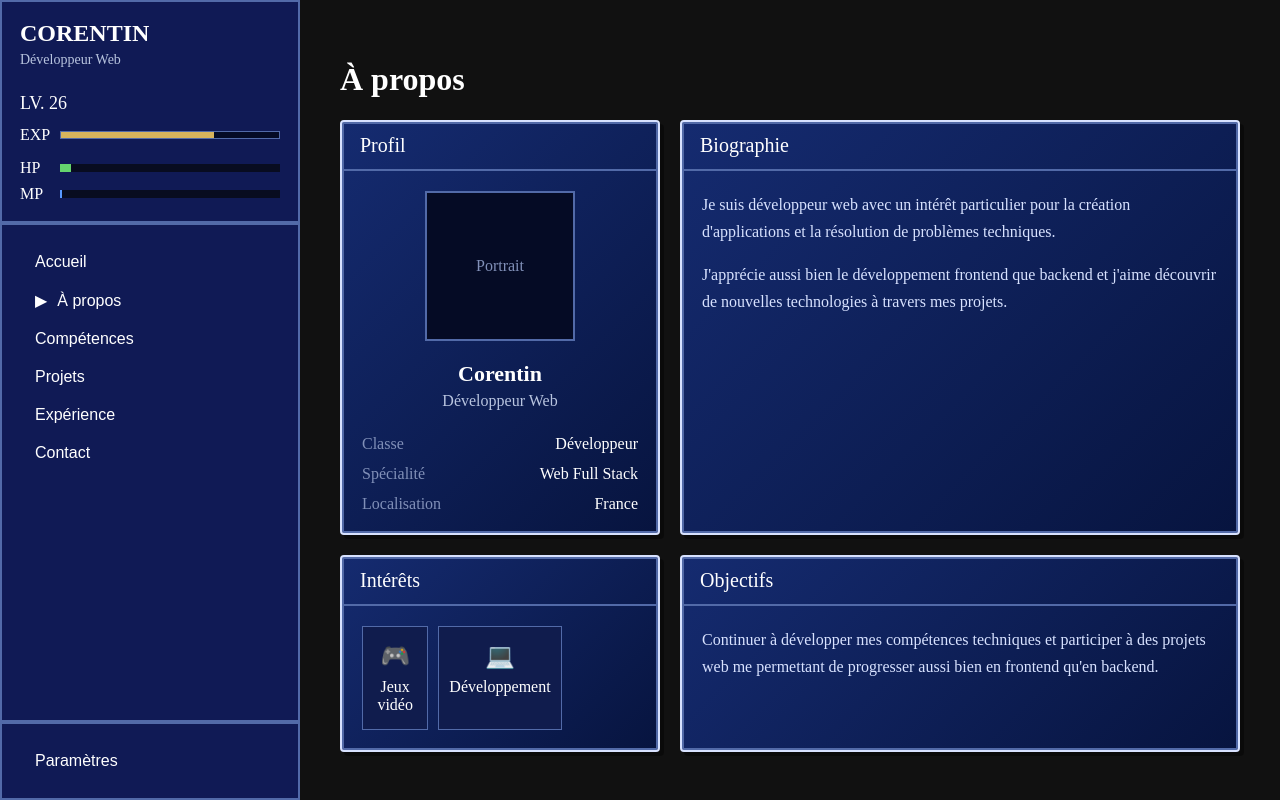
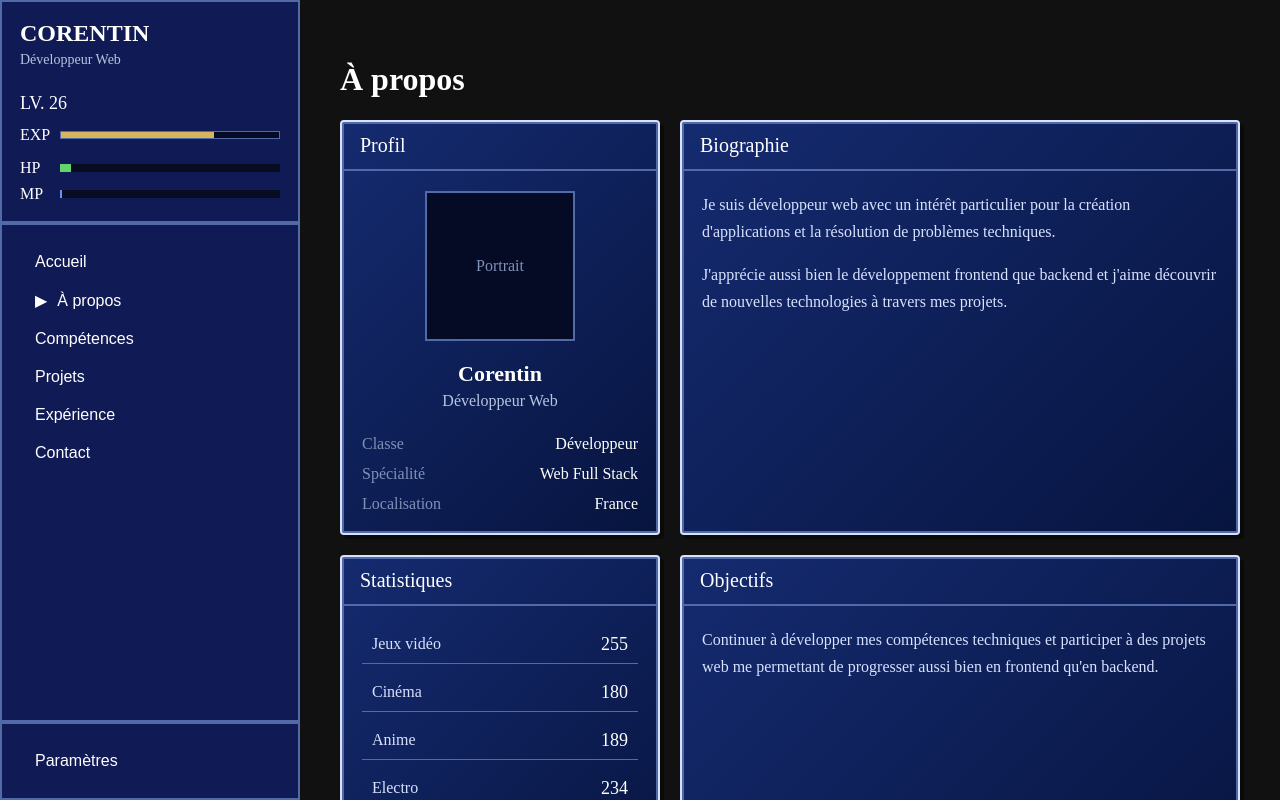
Before and after one commit to Corentin-Epitech/PortFolio, a React app in the folder portfolio/: page / in a window 1280 px wide. Both pictures are taken after a click on the button "À propos". Shown: the top 800 px of the page. Built offline with nearby package versions, Linux system fonts and the light colour scheme; the HTML template or start-up script is replaced by a standard one.

Commit message:
Add: Changed interest to stats

```diff
--- /dev/null
+++ b/portfolio/src/data/stats.js
@@ -0,0 +1,34 @@
+const stats = [
+    {
+        id: "gaming",
+        name: "Jeux vidéo",
+        value: 255,
+    },
+    {
+        id: "movies",
+        name: "Cinéma",
+        value: 180,
+    },
+    {
+        id: "series",
+        name: "Anime",
+        value: 189,
+    },
+    {
+        id: "music",
+        name: "Electro",
+        value: 234,
+    },
+    {
+        id: "computing",
+        name: "Informatique",
+        value: 215,
+    },
+    {
+        id: "reading",
+        name: "Webtoon",
+        value: 222,
+    },
+];
+
+export default stats;
--- a/portfolio/src/pages/About.css
+++ b/portfolio/src/pages/About.css
@@ -81,34 +81,38 @@
     margin-bottom: 0;
 }
 
-.about__interests {
-    display: grid;
-
-    grid-template-columns: repeat(3, 1fr);
+.about__stats {
+    display: flex;
+    flex-direction: column;
 
     gap: 10px;
 }
 
-.about__interest {
-    padding: 15px 10px;
+.about__stat {
+    display: flex;
+    align-items: center;
+    justify-content: space-between;
 
-    background-color: #101c4d;
+    padding: 8px 10px;
 
-    border: 1px solid #526aa8;
-
-    text-align: center;
+    border-bottom: 1px solid #526aa8;
 }
 
-.about__interest span {
-    display: block;
-
-    margin-bottom: 8px;
-
-    font-size: 24px;
+.about__stat:last-child {
+    border-bottom: none;
 }
 
-.about__interest p {
-    margin: 0;
+.about__stat-name {
+    color: #d8e2ff;
+}
+
+.about__stat-value {
+    min-width: 35px;
+
+    color: white;
+
+    text-align: right;
+    font-size: 18px;
 }
 
 .about__objective {
--- a/portfolio/src/pages/About.jsx
+++ b/portfolio/src/pages/About.jsx
@@ -1,6 +1,7 @@
 import "./About.css";
 
 import RPGWindow from "../components/ui/RPGWindows";
+import stats from "../data/stats";
 
 function About() {
     return (
@@ -61,21 +62,27 @@ function About() {
                 </RPGWindow>
 
 
-                <RPGWindow title="Intérêts">
-                    <div className="about__interests">
+                <RPGWindow title="Statistiques">
 
-                        <div className="about__interest">
-                            <span>🎮</span>
-                            <p>Jeux vidéo</p>
-                        </div>
+                    <div className="about__stats">
 
-                        <div className="about__interest">
-                            <span>💻</span>
-                            <p>Développement</p>
-                        </div>
+                        {stats.map((stat) => (
+                            <div
+                                key={stat.id}
+                                className="about__stat"
+                            >
+                                <span className="about__stat-name">
+                                    {stat.name}
+                                </span>
 
+                                <span className="about__stat-value">
+                                    {String(stat.value).padStart(2, "0")}
+                                </span>
+                            </div>
+                        ))}
 
                     </div>
+
                 </RPGWindow>
 
 
```
